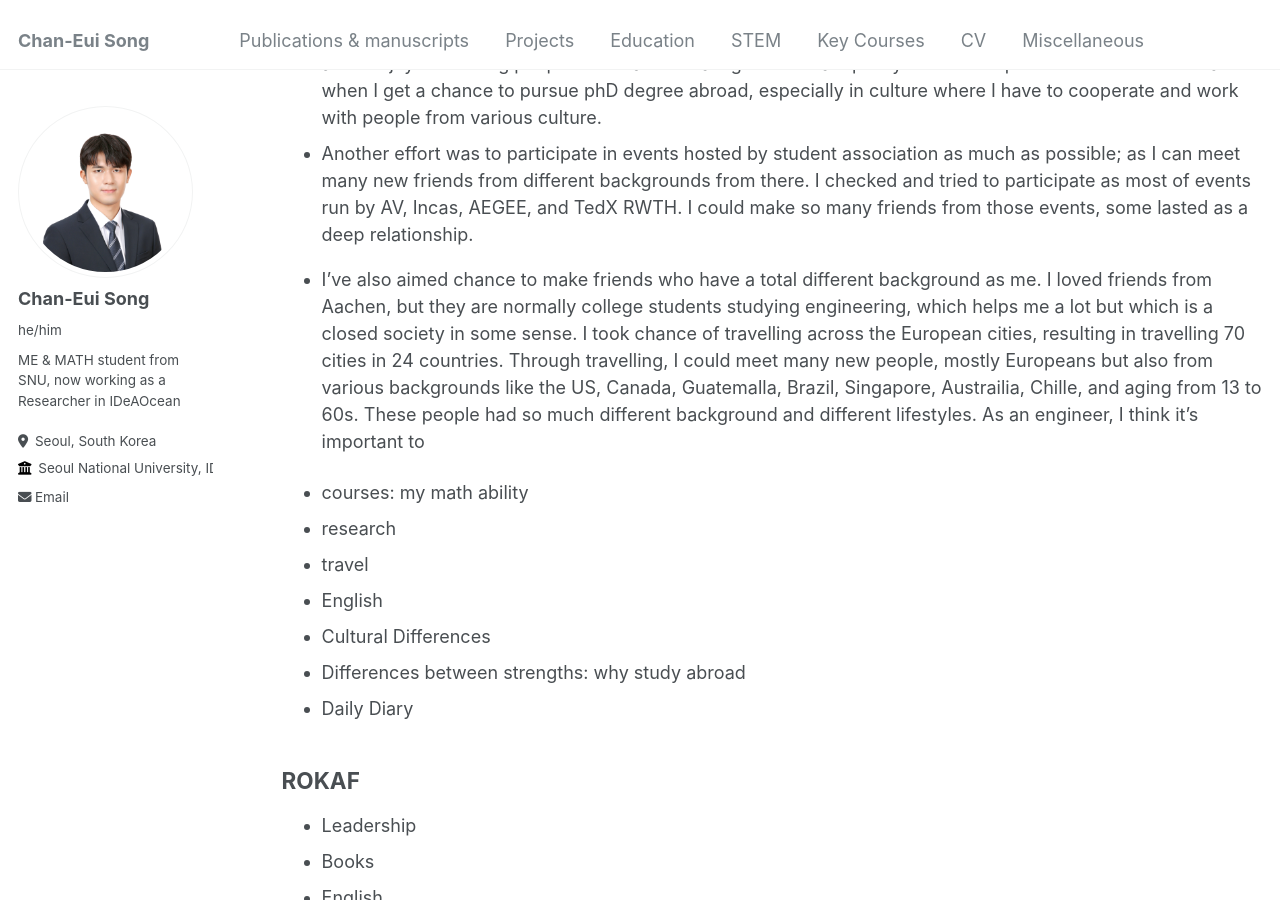
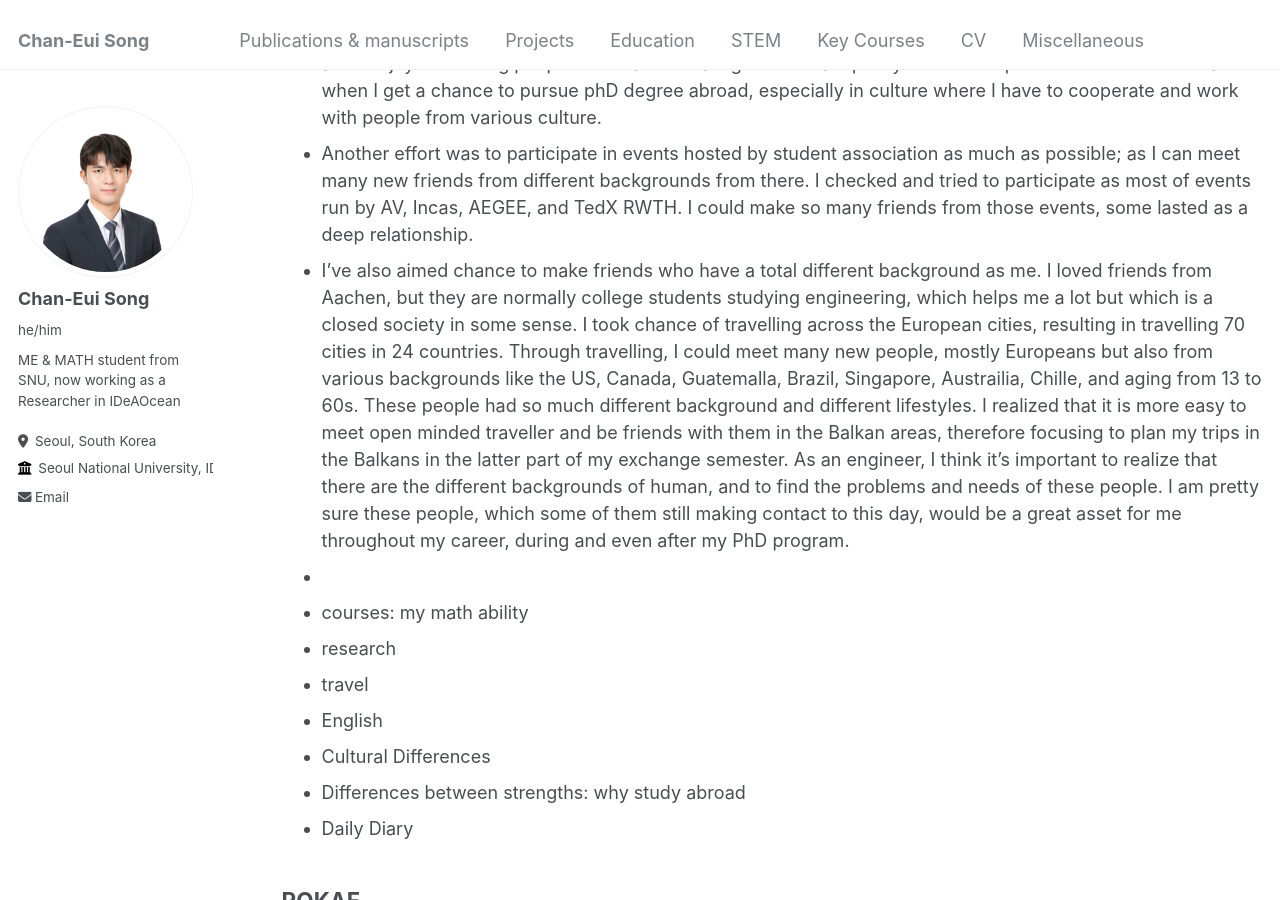
Before and after one commit to cksdml1014/chanisong, a Jekyll site: the page built from _pages/Miscellaneous.md, in a window 1280 px wide and 900 px high, scrolled down 993 px. Built offline with Jekyll 4.4.1, drawn with Linux system fonts in a browser that asks for light colours.

Commit message:
Update Miscellaneous.md

```diff
--- a/_pages/Miscellaneous.md
+++ b/_pages/Miscellaneous.md
@@ -15,7 +15,8 @@ author_profile: true
 - I've also tried to focus and devoted my efforts more on experiencing different cultures, making new friends, and practically using English. I tried in various ways to reach this goal.
 - For one, I made a friend group of foreign students called *'FWL'* composed of students from Mexico, Austria, Turkiye, Slovakia, and Ethiophia. We gathered every Wendenesday in a bar called *'Kaktus'* to drink Kolsch, which was the local beer in the region. We've shared a lot of memories: like inviting parents and introducing to each other, going on picnic or day trip, cooking each home countries' food, etc. It was a great chance to deeply understand the different culture from different nations, understanding what is considered granted per each country, different work and study environment, and many others. Also I gained a lot of confidence that I could stay really close with friends regardless of their countries, races, and sexual orientation, since everyone had these different backgrounds. I've focused to stay an open mind throughout my exchange semester, which was important for me since I've stayed in Korean culture composed of mostly similar race and backgrounds, and I enjoyed meeting people from various backgrounds. I am pretty sure this experience would be critical when I get a chance to pursue phD degree abroad, especially in culture where I have to cooperate and work with people from various culture.
 - Another effort was to participate in events hosted by student association as much as possible; as I can meet many new friends from different backgrounds from there. I checked and tried to participate as most of events run by AV, Incas, AEGEE, and TedX RWTH. I could make so many friends from those events, some lasted as a deep relationship.
-- I've also aimed chance to make friends who have a total different background as me. I loved friends from Aachen, but they are normally college students studying engineering, which helps me a lot but which is a closed society in some sense. I took chance of travelling across the European cities, resulting in travelling 70 cities in 24 countries. Through travelling, I could meet many new people, mostly Europeans but also from various backgrounds like the US, Canada, Guatemalla, Brazil, Singapore, Austrailia, Chille, and aging from 13 to 60s. These people had so much different background and different lifestyles. As an engineer, I think it's important to
+- I've also aimed chance to make friends who have a total different background as me. I loved friends from Aachen, but they are normally college students studying engineering, which helps me a lot but which is a closed society in some sense. I took chance of travelling across the European cities, resulting in travelling 70 cities in 24 countries. Through travelling, I could meet many new people, mostly Europeans but also from various backgrounds like the US, Canada, Guatemalla, Brazil, Singapore, Austrailia, Chille, and aging from 13 to 60s. These people had so much different background and different lifestyles. I realized that it is more easy to meet open minded traveller and be friends with them in the Balkan areas, therefore focusing to plan my trips in the Balkans in the latter part of my exchange semester. As an engineer, I think it's important to realize that there are the different backgrounds of human, and to find the problems and needs of these people. I am pretty sure these people, which some of them still making contact to this day, would be a great asset for me throughout my career, during and even after my PhD program.
+-
 
 - courses: my math ability
 - research
```
